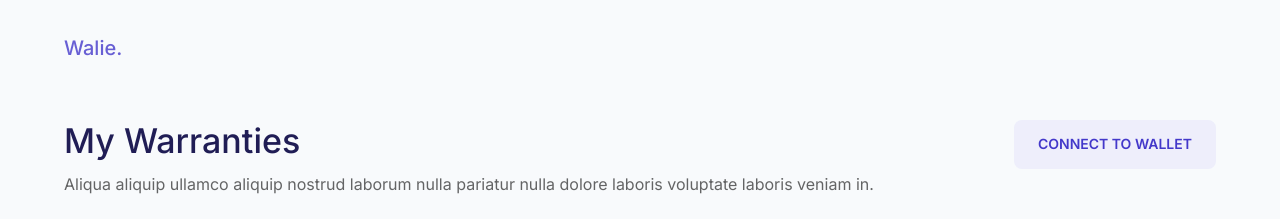
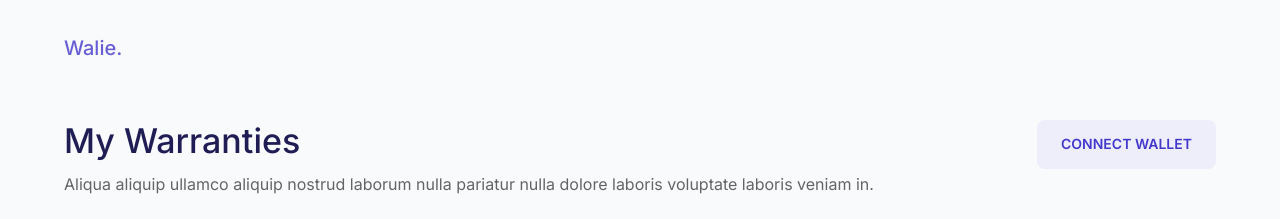
Before and after one commit to manavendrasen/walie-nft-warranty, a Next.js app in the folder frontend/: page /my-warranty in a window 1280 px wide. Shown: the top 219 px of the page. Built offline with nearby package versions, Linux system fonts and the light colour scheme; what ipfs-http-client would draw is missing.

Commit message:
refactor: text change

```diff
--- a/frontend/components/Checkout/Checkout.tsx
+++ b/frontend/components/Checkout/Checkout.tsx
@@ -173,7 +173,7 @@ export default function Checkout() {
                     }}
                     disabled={loading}
                   >
-                    {loading ? "Connecting ..." : "Connect to Wallet"}
+                    {loading ? "Connecting ..." : "Connect Wallet"}
                   </Button>
                 )}
               </Stack>
--- a/frontend/context/WarrantyContext.tsx
+++ b/frontend/context/WarrantyContext.tsx
@@ -119,7 +119,7 @@ export const WarrantyProvider: React.FC<WarrantyProviderProps> = ({
       if (connection) setIsWeb3Enabled(true);
     } catch (error) {
       setLoading(false);
-      errorAlert("Could Not Connect to Wallet");
+      errorAlert("Could Not Connect Wallet");
       console.log(error);
     }
   };
--- a/frontend/pages/my-warranty.tsx
+++ b/frontend/pages/my-warranty.tsx
@@ -120,7 +120,7 @@ const Warranty = () => {
             }}
             disabled={loading}
           >
-            {loading ? "Connecting..." : "Connect to Wallet"}
+            {loading ? "Connecting..." : "Connect Wallet"}
           </Button>
         )}
       </PageHeading>
```
